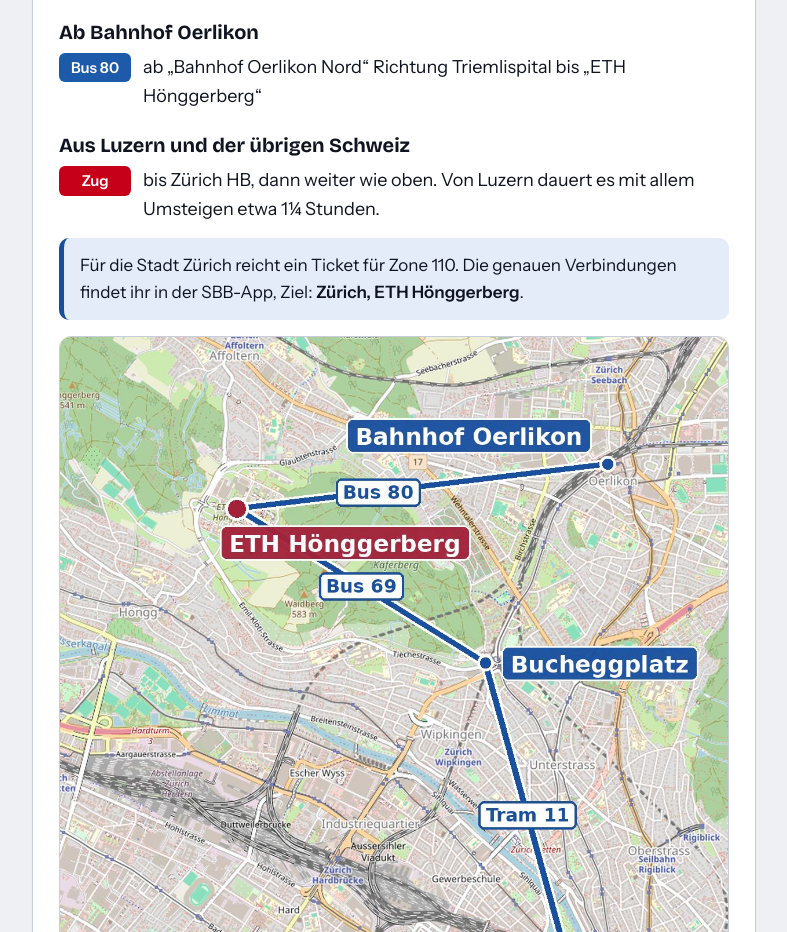
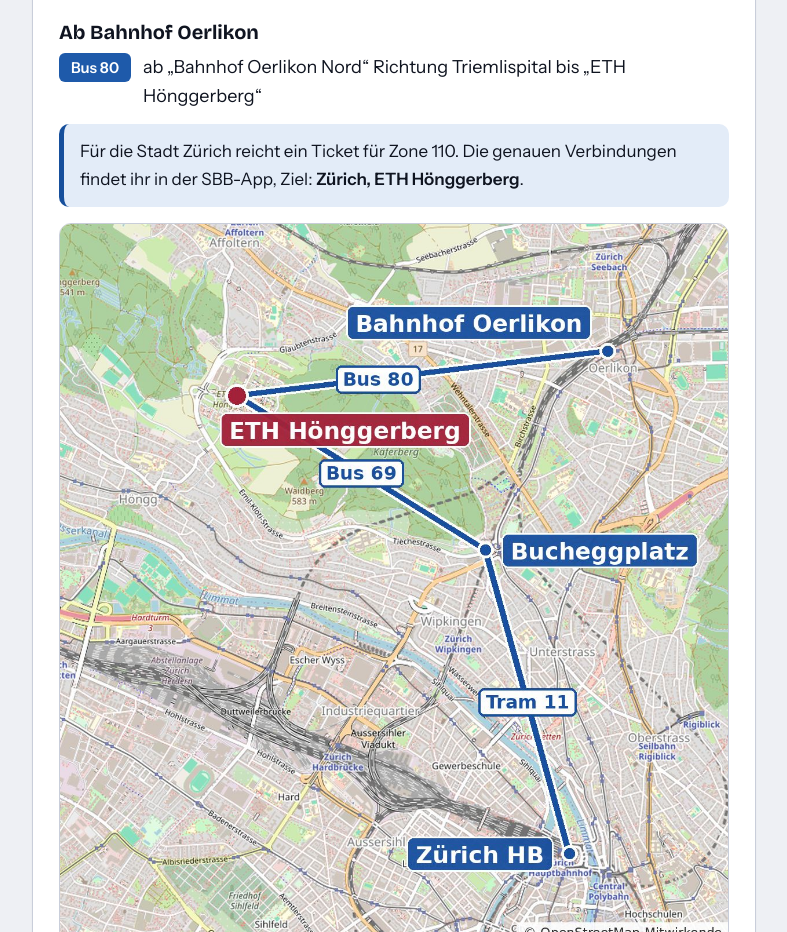
Before and after one commit to Altishofer/benjamin-defense, a plain HTML site: page index.html in a window 1280 px wide. Shown: the part 2180-3112 px from the top of the page, without its empty margins (246-1033 px from the left). Drawn offline with nearby package versions, Linux system fonts and the light colour scheme.

Commit message:
Anreise nur ab Zürich HB und Oerlikon

```diff
--- a/index.html
+++ b/index.html
@@ -189,10 +189,6 @@ footer a{color:inherit}
       <ul class="route">
         <li><span class="line bus">Bus 80</span><span>ab „Bahnhof Oerlikon Nord“ Richtung Triemlispital bis „ETH Hönggerberg“</span></li>
       </ul>
-      <h3>Aus Luzern und der übrigen Schweiz</h3>
-      <ul class="route">
-        <li><span class="line train">Zug</span><span>bis Zürich HB, dann weiter wie oben. Von Luzern dauert es mit allem Umsteigen etwa 1¼ Stunden.</span></li>
-      </ul>
       <div class="note">Für die Stadt Zürich reicht ein Ticket für Zone 110. Die genauen Verbindungen findet ihr in der SBB-App, Ziel: <b>Zürich, ETH Hönggerberg</b>.</div>
       <figure>
         <img src="img/karte-zuerich.jpg" width="1153" height="1239" loading="lazy" alt="Übersichtskarte Zürich: von Zürich HB mit Tram 11 zum Bucheggplatz und mit Bus 69 zur ETH Hönggerberg, oder ab Bahnhof Oerlikon mit Bus 80.">
```
